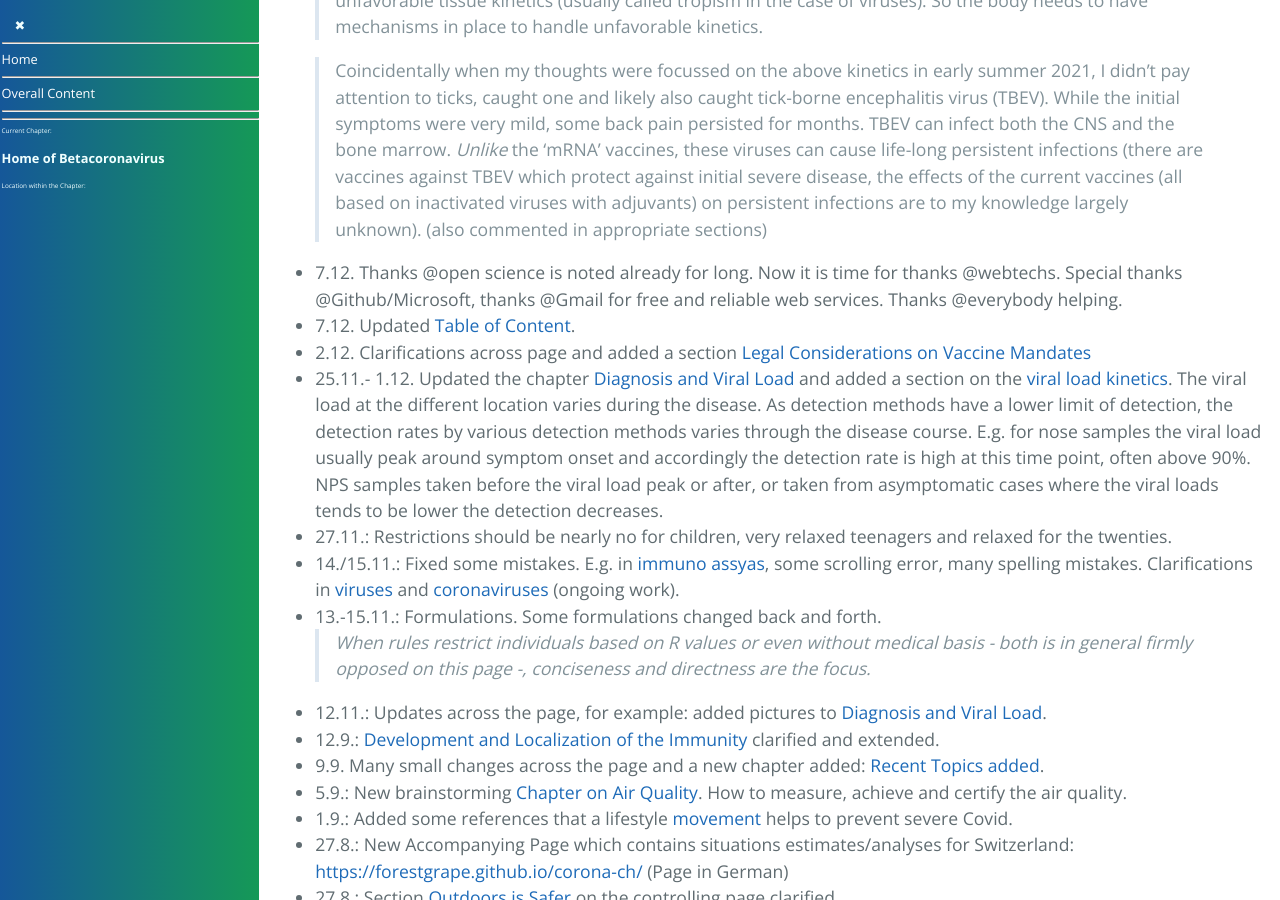
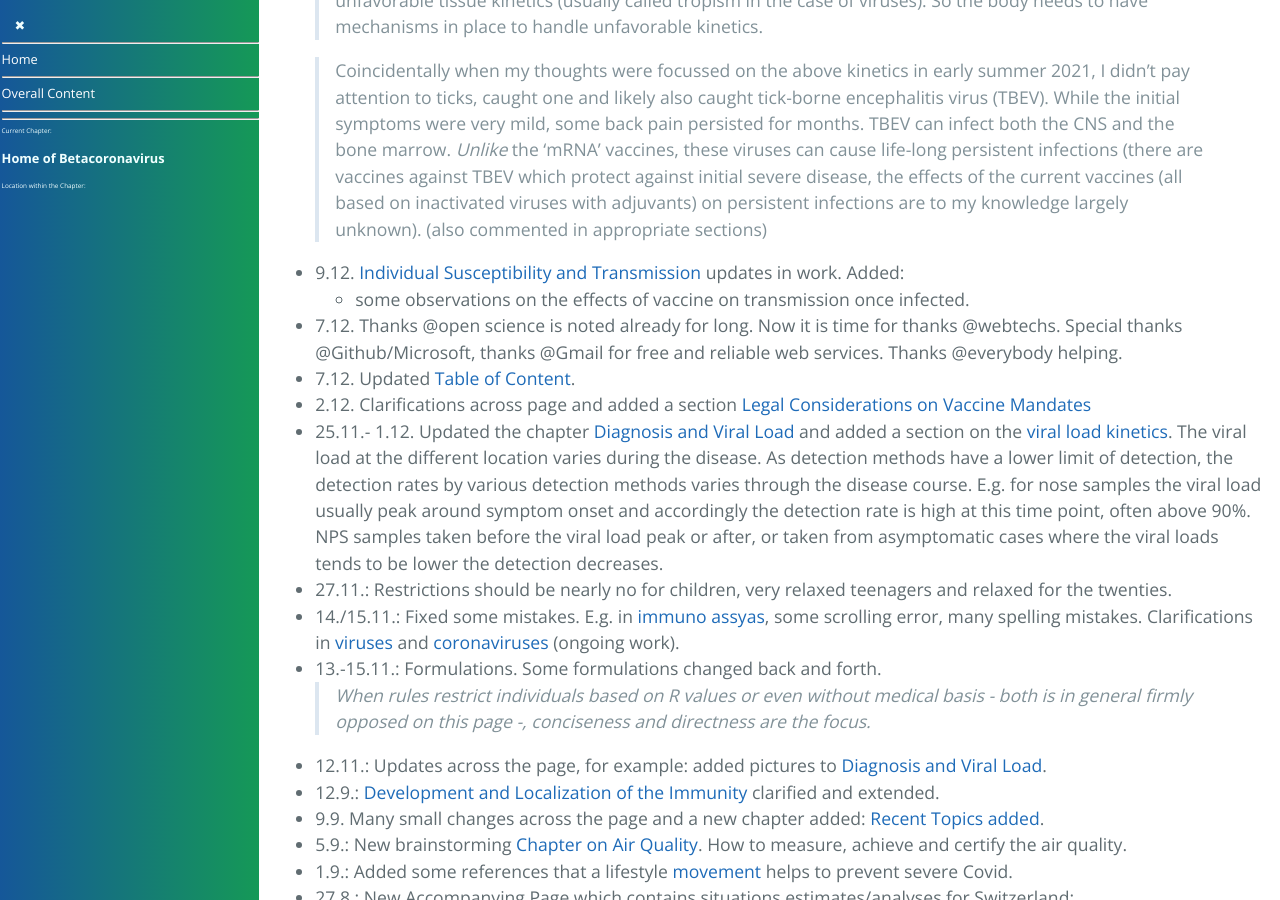
Before and after one commit to forestgrape/coronavirus, a Jekyll site: the page built from index.md, in a window 1280 px wide and 900 px high, scrolled down 3399 px. Built offline with Jekyll 4.4.1, drawn with Linux system fonts in a browser that asks for light colours; our own code applies the rules of GitHub Pages for plain Markdown files.

Commit message:
update section

```diff
--- a/index.md
+++ b/index.md
@@ -91,6 +91,9 @@ There is also a rather subjective page in German with some comments on the Coron
   > It is to keep in mind that many mentioned effects are very unlikely, possibly 1 in 1000 or 10000 serious, so more than 99.9% are mostly safe. Possible adverse effects often are random and depend for example on how accurately the vaccine is administrated to the deltoid muscle and whether draining lymph or blood vessels are hit. Also one needs to keep in mind that many viruses such as flaviviruses also have an unfavorable tissue kinetics (usually called tropism in the case of viruses). So the body needs to have mechanisms in place to handle unfavorable kinetics.
 
   > Coincidentally when my thoughts were focussed on the above kinetics in early summer 2021, I didn't pay attention to ticks, caught one and likely also caught tick-borne encephalitis virus (TBEV). While the initial symptoms were very mild, some back pain persisted for months. TBEV can infect both the CNS and the bone marrow. *Unlike* the 'mRNA' vaccines, these viruses can cause life-long persistent infections (there are vaccines against TBEV which protect against initial severe disease, the effects of the current vaccines (all based on inactivated viruses with adjuvants) on persistent infections are to my knowledge largely unknown). (also commented in appropriate sections)
+
+- 9.12. [Individual Susceptibility and Transmission](5_epidemiological/individual_susceptibility_and_transmission.md) updates in work. Added:
+  - some observations on the effects of vaccine on transmission once infected.
 
 - 7.12. Thanks @open science is noted already for long. Now it is time for thanks @webtechs. Special thanks @Github/Microsoft, thanks @Gmail for free and reliable web services. Thanks @everybody helping.
 - 7.12. Updated [Table of Content](#content).
```
